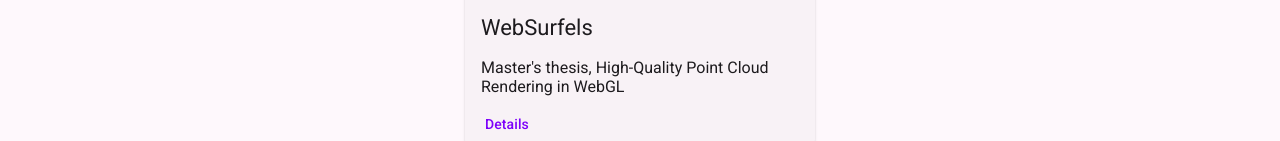
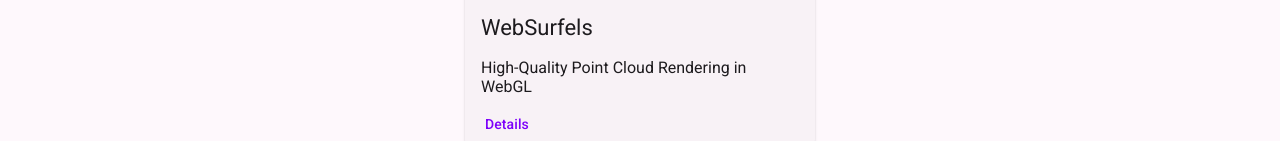
Before and after one commit to nbasargin/homepage, an Angular app: page /home in a window 1280 px wide. Shown: the part 437-578 px from the top of the page. Built offline with nearby package versions, Linux system fonts and the light colour scheme.

Commit message:
update websurfels

```diff
--- a/src/app/projects/web-surfels.ts
+++ b/src/app/projects/web-surfels.ts
@@ -7,7 +7,7 @@ import { ProjectDescription } from './project-description';
 
 export const webSurfelsDescription: ProjectDescription = {
   title: 'WebSurfels',
-  description: "Master's thesis, High-Quality Point Cloud Rendering in WebGL",
+  description: 'High-Quality Point Cloud Rendering in WebGL',
   imageUrl: '/assets/projects/web-surfels-preview.jpg',
   detailsLink: '/web-surfels',
 };
@@ -28,11 +28,11 @@ export const webSurfelsDescription: ProjectDescription = {
 
     <div class="button-row">
       <a mat-button="elevated" href="https://nbasargin.github.io/WebSurfels-Demo/" target="_blank">
-        <mat-icon>open_in_new</mat-icon>
+        <mat-icon>rocket_launch</mat-icon>
         Demo
       </a>
       <a mat-button="elevated" href="https://github.com/nbasargin/WebSurfels" target="_blank">
-        <mat-icon>open_in_new</mat-icon>
+        <mat-icon svgIcon="github"></mat-icon>
         GitHub
       </a>
     </div>
```
